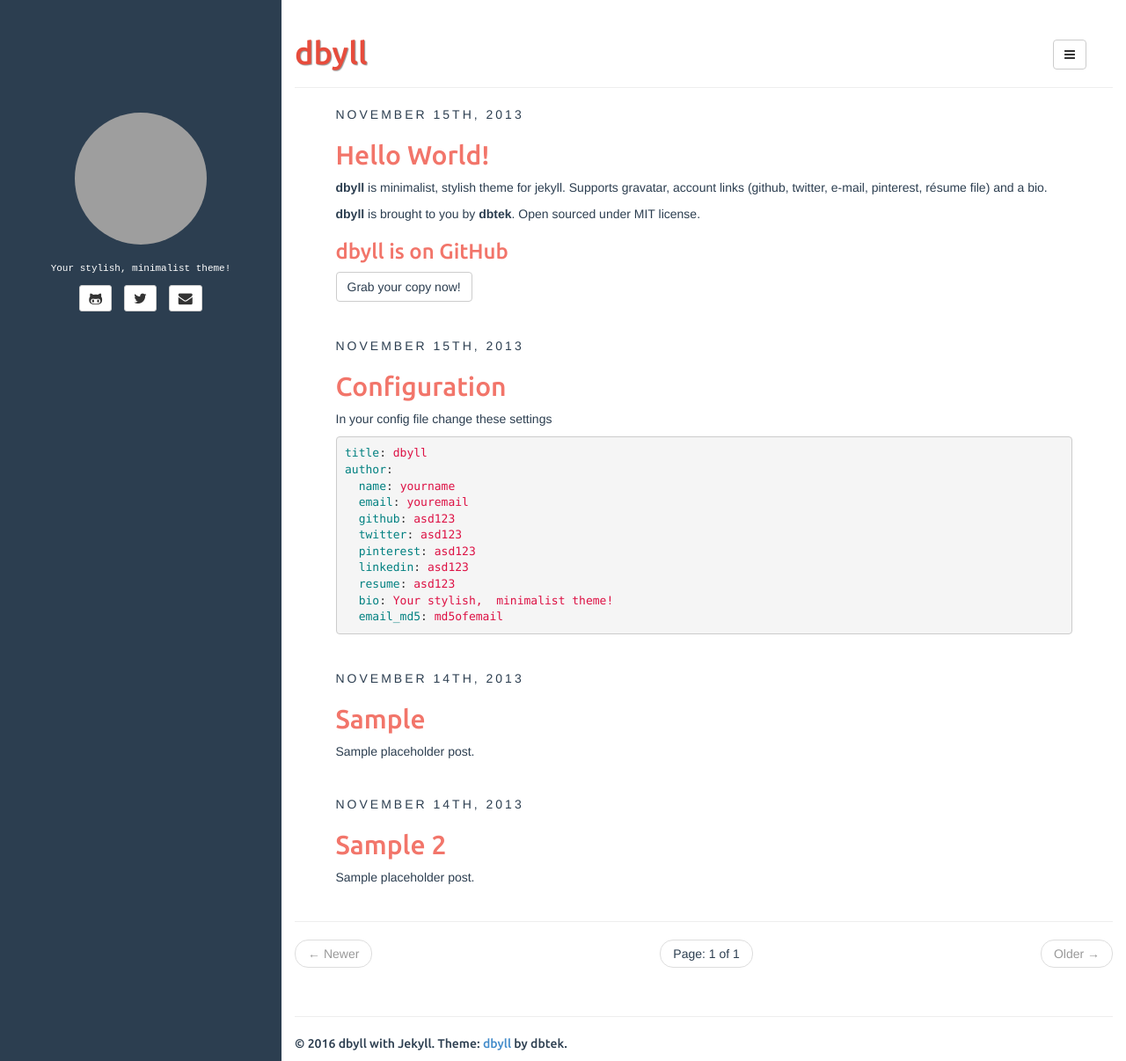
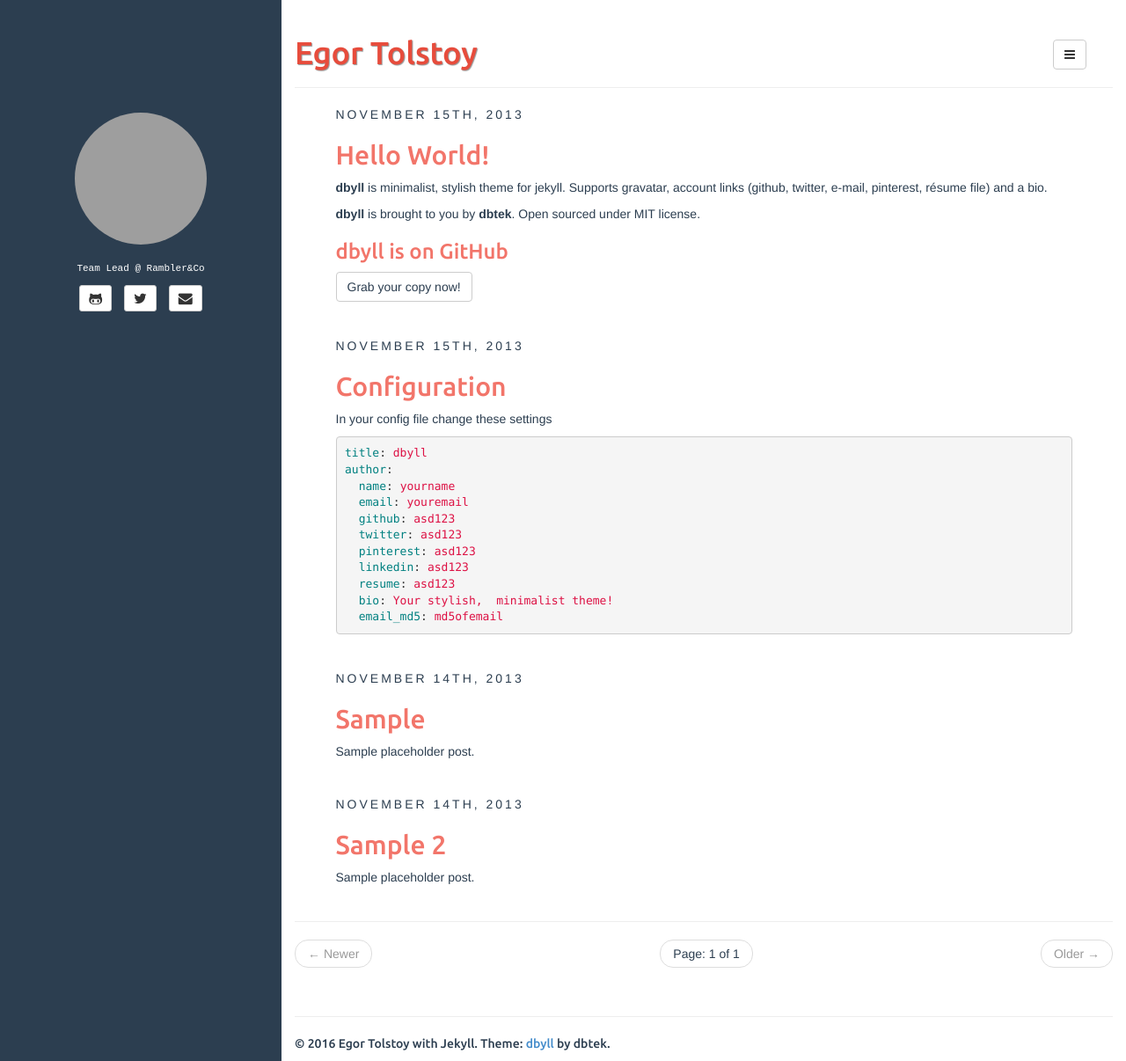
Before and after one commit to etolstoy/etolstoy.github.io, a Jekyll site: the page built from index.html, in a window 1280 px wide and 1206 px high. Shown: the whole window at 88% size. Built offline with Jekyll 4.4.1, drawn with Linux system fonts in a browser that asks for light colours; the list of posts is cut into pages by our own code; grey boxes are pictures that could not be loaded.

Commit message:
Updated _config.yml

```diff
--- a/_config.yml
+++ b/_config.yml
@@ -3,31 +3,27 @@
 paginate: 10 # pagination based on number of posts
 paginate_path: "page:num"
 exclude: ["README.md"] # files to exclude
-highlighter: pygments
+highlighter: rouge
 markdown: kramdown
 disqus: dbyll
-google_analytics: dbyll
 
 defaults:
   -
     scope:
       path: "" # empty string for all files
     values:
-      title: dbyll
+      title: Egor Tolstoy
 
 description: Stylish Jekyll Theme
 author:
-  name: dbyll
-  email: dbyll@ismaildemirbilek.com
-  github: dbtek
-  twitter: dbtek
-  pinterest: asd123
-  linkedin: asd123
-  bio: Your stylish, minimalist theme!
-  email_md5: 726351295ec82e145928582f595aa3aa
+  name: Egor Tolstoy
+  email: igrekde@gmail.com
+  github: etolstoy
+  twitter: igrekde
+  linkedin: etolstoy
+  bio: Team Lead @ Rambler&Co
 
 rss_path: feed.xml
 categories_path: categories.html
-tags_path: tags.html
 
 BASE_PATH:
```
